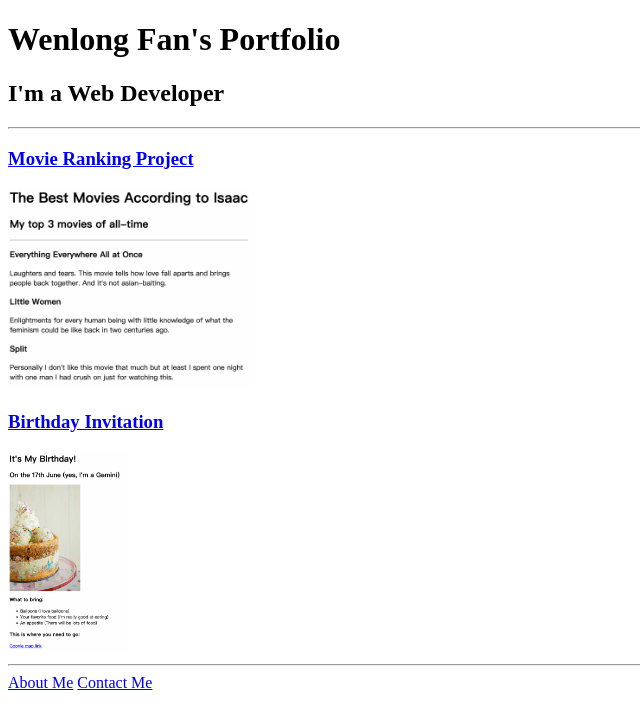
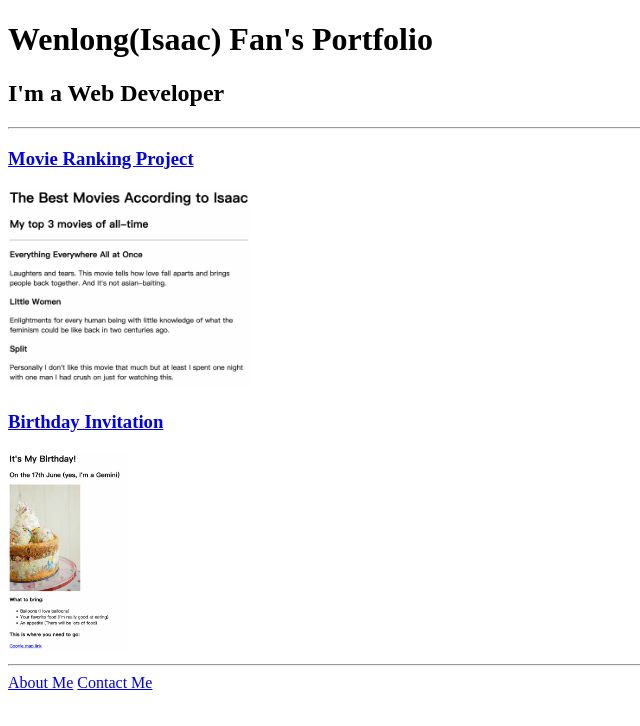
Before and after one commit to IsaacFan17/My-Portfolio, a plain HTML site: page index.html in a window 1280 px wide. Shown: the whole page, without its empty margins (0-640 px from the left). Drawn offline with Linux system fonts and the light colour scheme.

Commit message:
Update index.html

```diff
--- a/index.html
+++ b/index.html
@@ -1,13 +1,12 @@
-<!-- TODO 1: Create the HTML Boilerplate -->
 <!DOCTYPE html>
 <html lang="en">
 <head>
     <meta charset="UTF-8">
-    <meta name="viewport" content="width=device-width, initial-scale=1.0">
-    <title>Document</title>
+    <title>Wenlong's Portfolio</title>
 </head>
+
 <body>
-    <h1>Wenlong Fan's Portfolio</h1>
+    <h1>Wenlong(Isaac) Fan's Portfolio</h1>
     <h2>I'm a Web Developer</h2>
     <hr />
     <h3><a href="./public/favorite movie project.html">Movie Ranking Project</a></h3>
@@ -18,17 +17,5 @@
     <a href="./public/about.html">About Me</a>
     <a href="./public/contact.html">Contact Me</a>
 </body>
+
 </html>
-<!-- TODO 2: Add Your previous projects' HTML into the public folder -->
-
-<!-- TODO 3: Take screenshots of your project previews and add the images to the images folder -->
-
-<!-- TODO 4: Add titles/subtitles etc. -->
-
-<!-- TODO 5: Add a link to the project pages -->
-
-<!-- TODO 6: Add images to show the project previews
-HINT for TODO 6: You can use the height attribute set to 200 to make the image smaller:
-https://developer.mozilla.org/en-US/docs/Web/HTML/Element/img#attr-height -->
-
-<!-- TODO 7: Add the Contact Me and About Me page links -->
```
